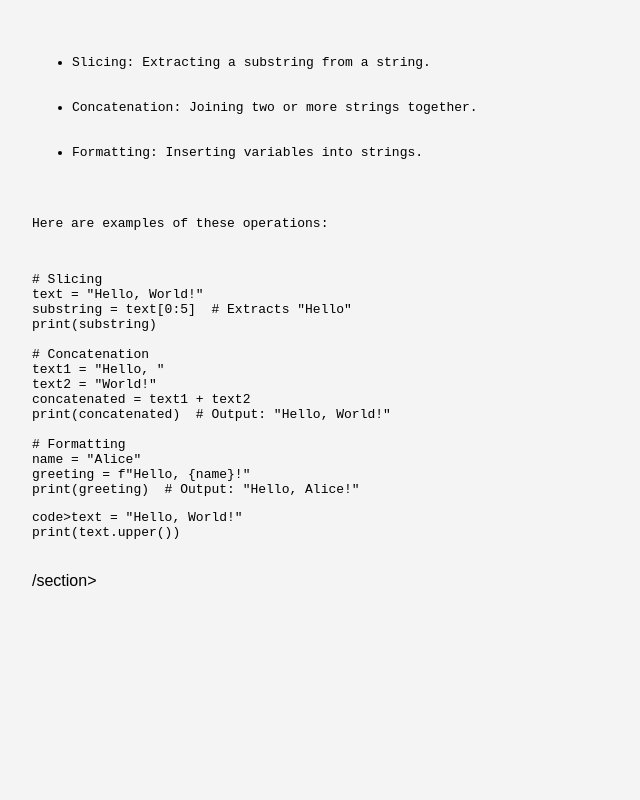
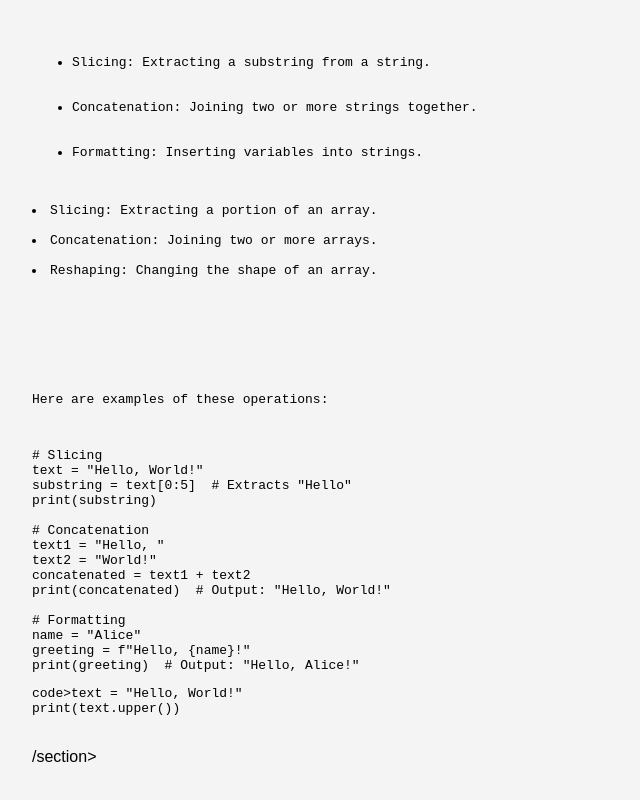
Before and after one commit to Anurag2809/know-algo, a plain HTML site: page basics.html in a window 1280 px wide. Shown: the part 1324-2124 px from the top of the page, without its empty margins (0-640 px from the left). Before the commit the page ends 1978 px from the top, so only its background shows below. Drawn offline with Linux system fonts and the light colour scheme.

Commit message:
Enhanced array manipulation content with additional examples.

```diff
--- a/basics.html
+++ b/basics.html
@@ -62,6 +62,13 @@ print(array)</code></pre>
   <li>Concatenation: Joining two or more strings together.</li>
   <li>Formatting: Inserting variables into strings.</li>
 </ul>
+<li>Slicing: Extracting a portion of an array.</li>
+<li>Concatenation: Joining two or more arrays.</li>
+<li>Reshaping: Changing the shape of an array.</li>
+</ul>
+<pre><code>
+
+</code></pre>
 <p>Here are examples of these operations:</p>
 <pre><code># Slicing
 text = "Hello, World!"
```
